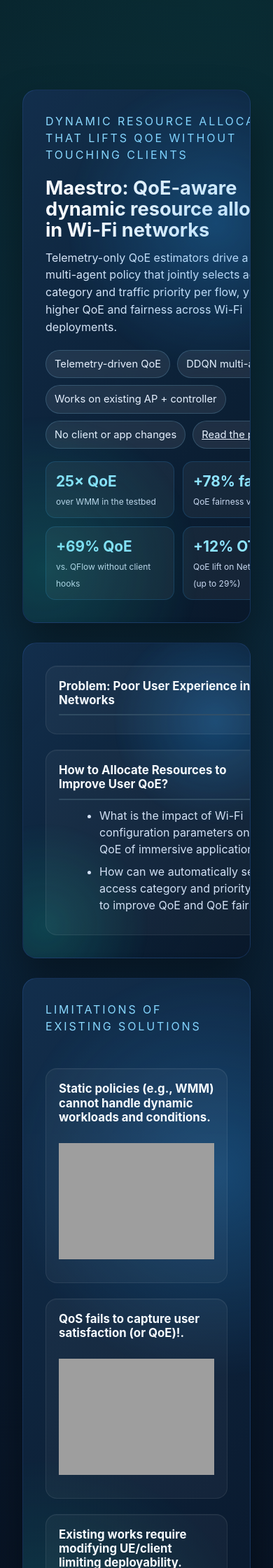
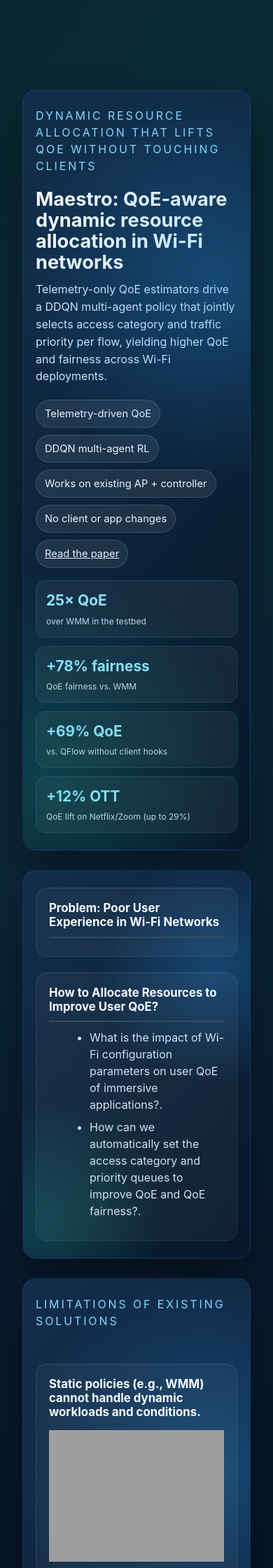
Before and after one commit to UmakantKulkarni/UmakantKulkarni.github.io, a Jekyll site: the page built from _pages/projects-maestro.html, in a window 390 px wide. Shown: the top 2240 px of the page at 70% size. Built offline with Jekyll 4.4.1, drawn with Linux system fonts in a browser that asks for light colours.

Commit message:
Update projects-maestro.html

```diff
--- a/_pages/projects-maestro.html
+++ b/_pages/projects-maestro.html
@@ -70,7 +70,7 @@
     overflow: hidden;
     box-shadow: 0 30px 60px rgba(0, 0, 0, 0.38);
     display: grid;
-    grid-template-columns: repeat(auto-fit, minmax(380px, 1fr));
+    grid-template-columns: repeat(auto-fit, minmax(260px, 1fr));
     gap: 22px;
   }
   .hero.limitations {
@@ -278,7 +278,7 @@
   }
   .media-grid {
     display: grid;
-    grid-template-columns: repeat(auto-fit, minmax(360px, 1fr));
+    grid-template-columns: repeat(auto-fit, minmax(260px, 1fr));
     gap: 16px;
   }
   .media-card {
@@ -347,7 +347,7 @@
   }
   .media-card.centered .media-frame object {
     max-height: 320px;
-    width: auto;
+    width: 100%;
     height: auto;
     margin: 0 auto;
   }
@@ -388,8 +388,18 @@
       padding: 26px 16px 48px;
       width: 100%;
     }
+    .hero {
+      grid-template-columns: 1fr;
+      padding: 24px 18px;
+    }
     .hero.limitations {
       grid-template-columns: repeat(auto-fit, minmax(260px, 1fr));
+    }
+    .media-grid {
+      grid-template-columns: 1fr;
+    }
+    .media-card.centered .media-frame {
+      align-items: flex-start;
     }
     .limitation-img {
       height: 200px;
```
